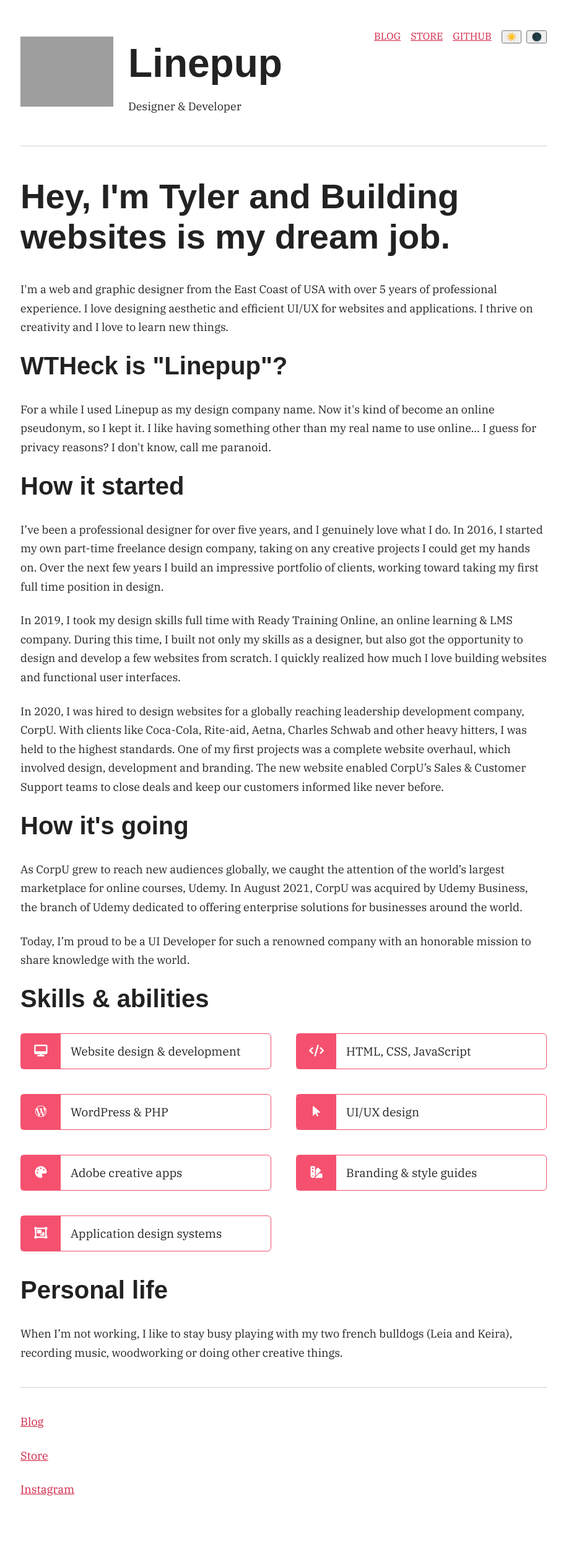
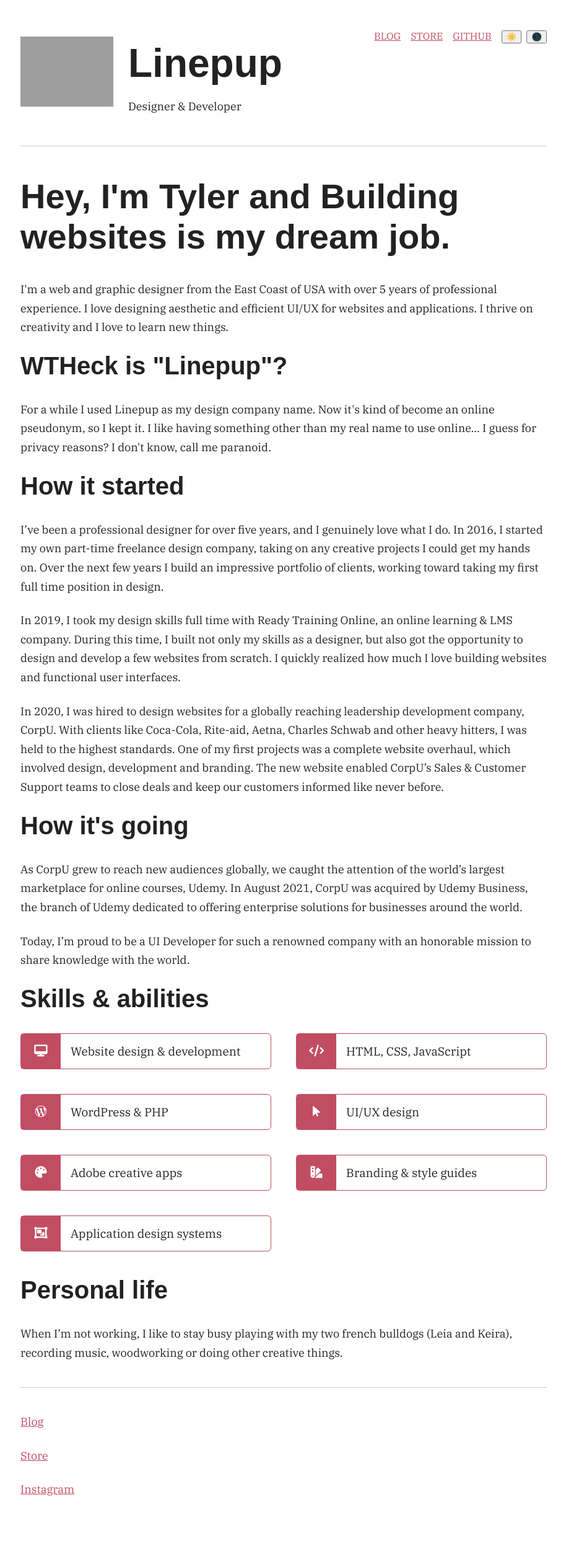
Before and after one commit to tylerwoodcook/linepup_com, a PHP site: page /default.php in a window 1280 px wide. Shown: the whole page at 62% size, without its empty margins (182-1096 px from the left). Run offline with PHP 8.4, Linux system fonts and the light colour scheme; some libraries are stand-ins or nearby versions; some web fonts are replaced; grey boxes are pictures that could not be loaded.

Commit message:
Update styles.css

```diff
--- a/assets/styles.css
+++ b/assets/styles.css
@@ -64,7 +64,7 @@ ul {
 }
 
 a {
-  color: #D12343;
+  color: #c14d63;
 }
 .text-large {
   font-size: 19px;
@@ -178,11 +178,11 @@ div.section {
 .skill-container {
   display: flex;
   align-items: center;
-  border: 1px solid #F5516F;
+  border: 1px solid #c14d63;
   border-radius: 6px;
 }
 .skill-icon {
-  background-color: #F5516F;
+  background-color: #c14d63;
   font-size: 19px;
   color: #fff;
   display: flex;
```
